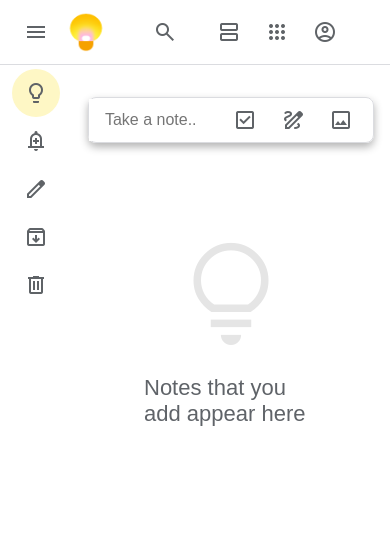
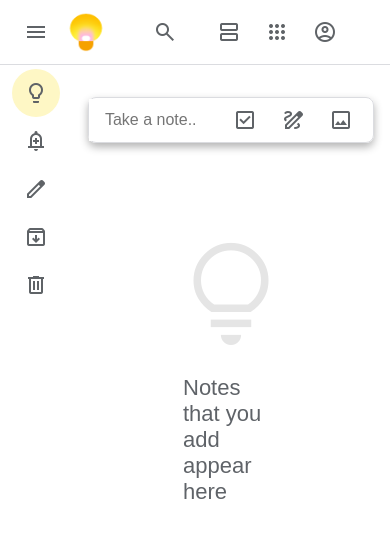
Before and after one commit to shanekilian/google-keep-clone-react, a React (Vite) app: page / in a window 390 px wide. Shown: the top 538 px of the page. Built offline with nearby package versions, Linux system fonts and the light colour scheme.

Commit message:
added calc function to the headings in the notes area

```diff
--- a/src/components/NotesArea.css
+++ b/src/components/NotesArea.css
@@ -28,7 +28,7 @@ main {
 .notes-toolbar {
   display: flex;
   justify-content: flex-end;
-  margin: 12px 196px 0;
+  margin: 12px 0 0;
 }
 
 .sort-button {
@@ -82,22 +82,14 @@ main {
   letter-spacing: 0.07em;
   text-transform: uppercase;
   color: rgb(95, 99, 104);
-  margin: 16px 196px 0px 196px;
+  margin: 16px 0 8px;
+  padding-left: 16px;
 }
-
-@media (max-width: 1024px) {
-  .notes-toolbar {
-    margin: 12px 56px 0;
-  }
-  .notes-section-title {
-    margin: 16px 56px 0px 56px;
-  }
+.notes-grid + .notes-section-title {
+  margin-top: 40px;
 }
-@media (max-width: 480px) {
-  .notes-toolbar {
-    margin: 12px 26px 0;
-  }
-  .notes-section-title {
-    margin: 16px 26px 0px 26px;
-  }
+.notes-content {
+  width: 100%;
+  width: max(240px, calc(round(down, 100% + 8px, 248px) - 8px));
+  margin: 0 auto;
 }
--- a/src/components/NotesArea.jsx
+++ b/src/components/NotesArea.jsx
@@ -33,7 +33,7 @@ function NotesArea({
   return (
     <main>
       {activeTab === "notes" && <NoteInput addNote={addNote} />}
-
+      <div className="notes-content">
         {visibleNotes.length > 0 && (
           <div className="notes-toolbar">
             <button
@@ -89,6 +89,7 @@ function NotesArea({
             )}
           </>
         )}
+      </div>
     </main>
   );
 }
```
Lines whose indentation alone changed are shown as unchanged.
